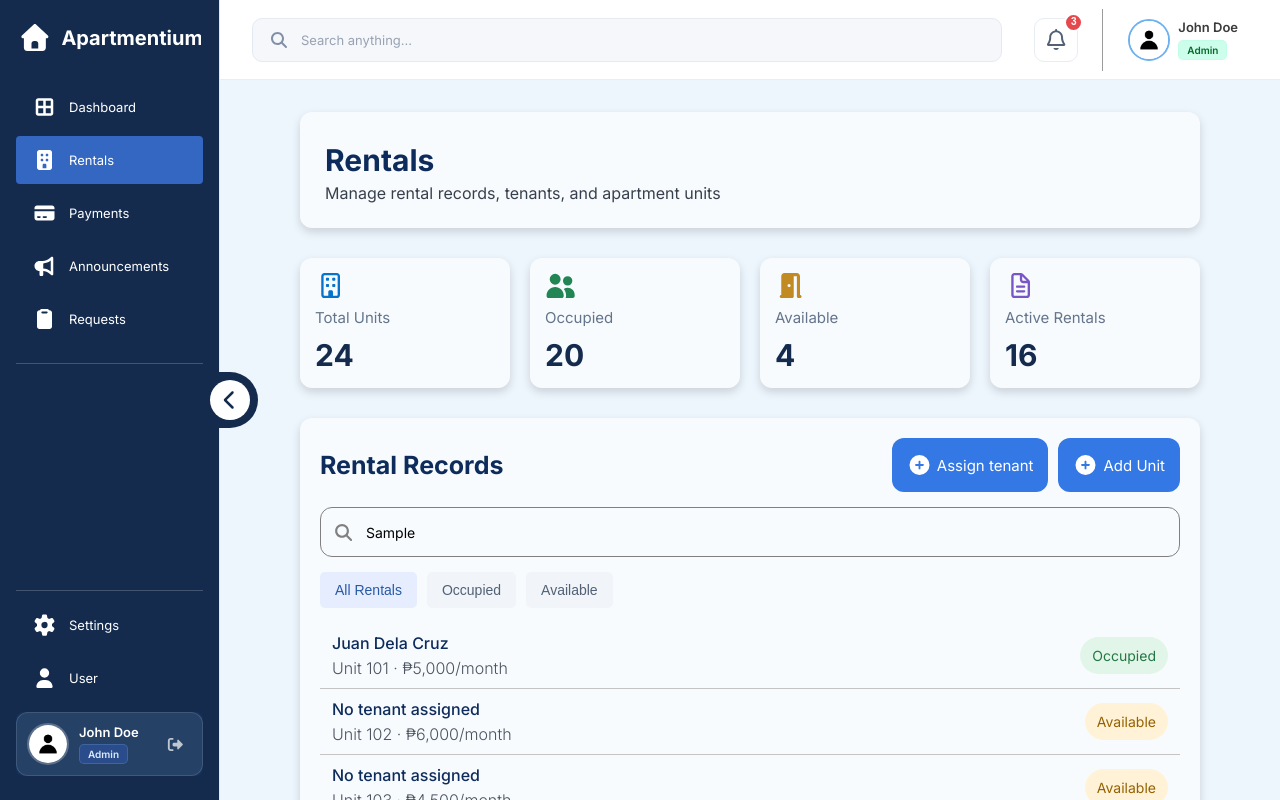
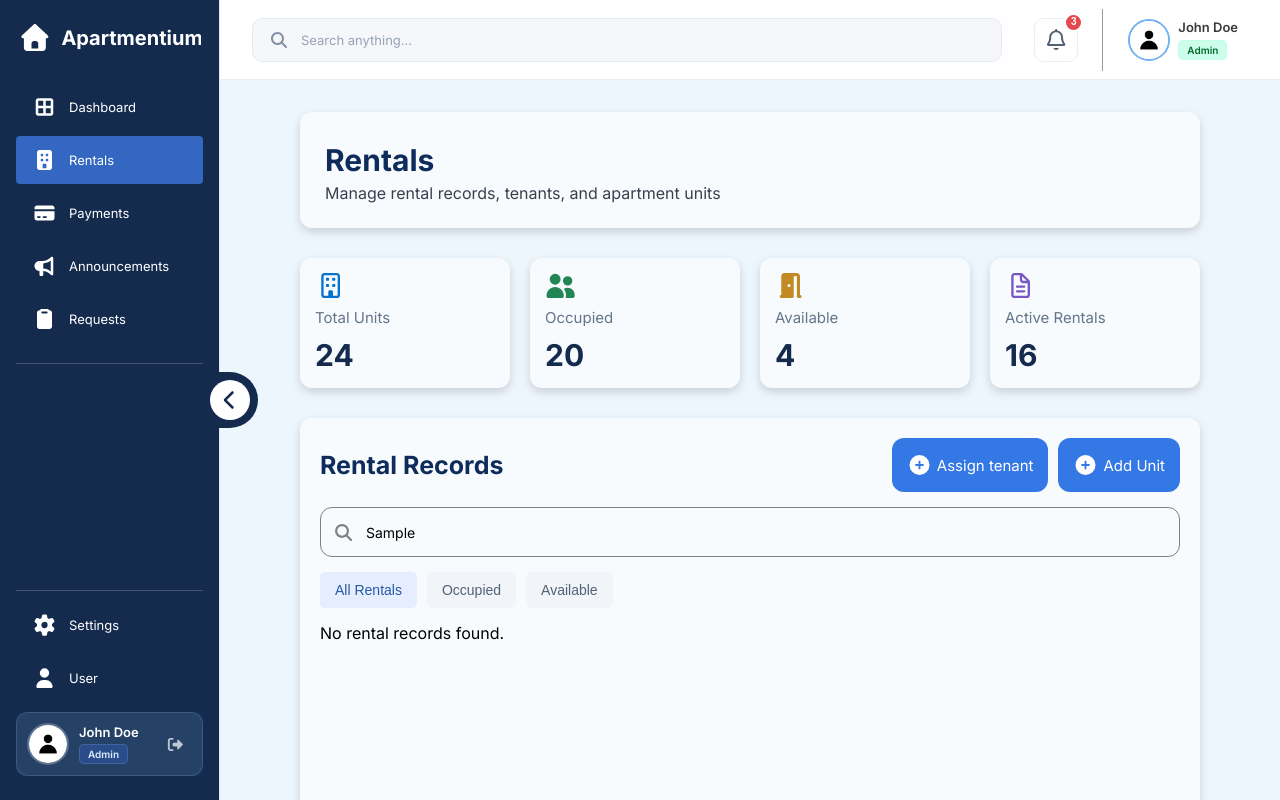
Before and after one commit to Stewpth/Apartment-Rental-Management, a React (Vite) app in the folder apartmentium-frontend/: page /admin/rentals in a window 1280 px wide. Both pictures are taken after typing "Sample" into the empty fields and a click on the button "Add Unit". Built offline with nearby package versions, Linux system fonts and the light colour scheme.

Commit message:
FEAT(Frontend): Make the Search bar and its own filter interactive

```diff
--- a/apartmentium-frontend/src/pages/Rentals/admin-rental-contents/RentalRecords.css
+++ b/apartmentium-frontend/src/pages/Rentals/admin-rental-contents/RentalRecords.css
@@ -124,6 +124,9 @@
   padding: 10px 15px;
   border-radius: 5px;
   cursor: pointer;
+  transition:
+    background-color 0.2s ease,
+    color 0.2s ease;
 }
 
 .search-records-filter-btn.selected {
--- a/apartmentium-frontend/src/pages/Rentals/admin-rental-contents/RentalRecords.jsx
+++ b/apartmentium-frontend/src/pages/Rentals/admin-rental-contents/RentalRecords.jsx
@@ -1,3 +1,5 @@
+import { useState } from "react";
+
 import RentalRecordsHeader from "./RentalRecords/RentalRecordsHeader";
 import SearchRecords from "./RentalRecords/SearchRecords";
 import RecordList from "./RentalRecords/RecordList";
@@ -5,11 +7,21 @@ import RecordList from "./RentalRecords/RecordList";
 import "./RentalRecords.css";
 
 export default function RentalsRecords() {
+  const [selectedFilter, setSelectedFilter] = useState("All Rentals");
+  const [searchTerm, setSearchTerm] = useState("");
+
   return (
     <section className="rentals-records-container">
       <RentalRecordsHeader />
-      <SearchRecords />
-      <RecordList />
+
+      <SearchRecords
+        selectedFilter={selectedFilter}
+        setSelectedFilter={setSelectedFilter}
+        searchTerm={searchTerm}
+        setSearchTerm={setSearchTerm}
+      />
+
+      <RecordList selectedFilter={selectedFilter} searchTerm={searchTerm} />
 
       <div className="rental-records-footer">Check the records</div>
     </section>
--- a/apartmentium-frontend/src/pages/Rentals/admin-rental-contents/RentalRecords/RecordList.jsx
+++ b/apartmentium-frontend/src/pages/Rentals/admin-rental-contents/RentalRecords/RecordList.jsx
@@ -53,17 +53,38 @@ const rentalsRecordList = [
 function UnitStatus({ isAvailable }) {
   return (
     <div
-      className={`rentals-unit-status ${isAvailable ? "available" : "occupied"}`}
+      className={`rentals-unit-status ${
+        isAvailable ? "available" : "occupied"
+      }`}
     >
       {isAvailable ? "Available" : "Occupied"}
     </div>
   );
 }
 
-export default function RecordList() {
+export default function RecordList({ selectedFilter, searchTerm }) {
+  const filteredRecords = rentalsRecordList.filter((unit) => {
+    // 1. Search by tenant name or unit number.
+    const search = searchTerm.trim().toLowerCase();
+
+    const matchesSearch =
+      (unit.tenant_name || "").toLowerCase().includes(search) ||
+      unit.unit.toLowerCase().includes(search);
+
+    // 2. Filter by availability.
+    const matchesFilter =
+      selectedFilter === "All Rentals" ||
+      (selectedFilter === "Available" && unit.isAvailable) ||
+      (selectedFilter === "Occupied" && !unit.isAvailable);
+
+    // Both conditions must be true.
+    return matchesSearch && matchesFilter;
+  });
+
   return (
     <div className="rentals-record-list">
-      {rentalsRecordList.map((unit) => (
+      {filteredRecords.length > 0 ? (
+        filteredRecords.map((unit) => (
           <div className="rentals-record-unit" key={unit.unit_id}>
             <div className="rentals-unit-details">
               <span className="unit-tenant-name">
@@ -77,7 +98,10 @@ export default function RecordList() {
 
             <UnitStatus isAvailable={unit.isAvailable} />
           </div>
-      ))}
+        ))
+      ) : (
+        <p className="rentals-record-empty">No rental records found.</p>
+      )}
     </div>
   );
 }
--- a/apartmentium-frontend/src/pages/Rentals/admin-rental-contents/RentalRecords/SearchRecords.jsx
+++ b/apartmentium-frontend/src/pages/Rentals/admin-rental-contents/RentalRecords/SearchRecords.jsx
@@ -1,7 +1,14 @@
 import { FontAwesomeIcon } from "@fortawesome/react-fontawesome";
 import { faMagnifyingGlass } from "@fortawesome/free-solid-svg-icons";
 
-export default function SearchRecords() {
+export default function SearchRecords({
+  selectedFilter,
+  setSelectedFilter,
+  searchTerm,
+  setSearchTerm,
+}) {
+  const filters = ["All Rentals", "Occupied", "Available"];
+
   return (
     <>
       <div className="search-records-container">
@@ -9,19 +16,30 @@ export default function SearchRecords() {
           className="search-records-icon"
           icon={faMagnifyingGlass}
         />
+
         <input
-          name="Search record"
+          name="search-records"
           type="text"
           className="search-record-input"
-          placeholder="Search tenant and Units"
+          placeholder="Search tenant and units"
+          value={searchTerm}
+          onChange={(event) => setSearchTerm(event.target.value)}
         />
       </div>
+
       <div className="search-records-filter-box">
-        <button className="search-records-filter-btn selected">
-          All Rentals
-        </button>
-        <button className="search-records-filter-btn">Occupied</button>
-        <button className="search-records-filter-btn">Available</button>
+        {filters.map((filter) => (
+          <button
+            key={filter}
+            type="button"
+            className={`search-records-filter-btn ${
+              selectedFilter === filter ? "selected" : ""
+            }`}
+            onClick={() => setSelectedFilter(filter)}
+          >
+            {filter}
+          </button>
+        ))}
       </div>
     </>
   );
```
Lines whose indentation alone changed are shown as unchanged.
